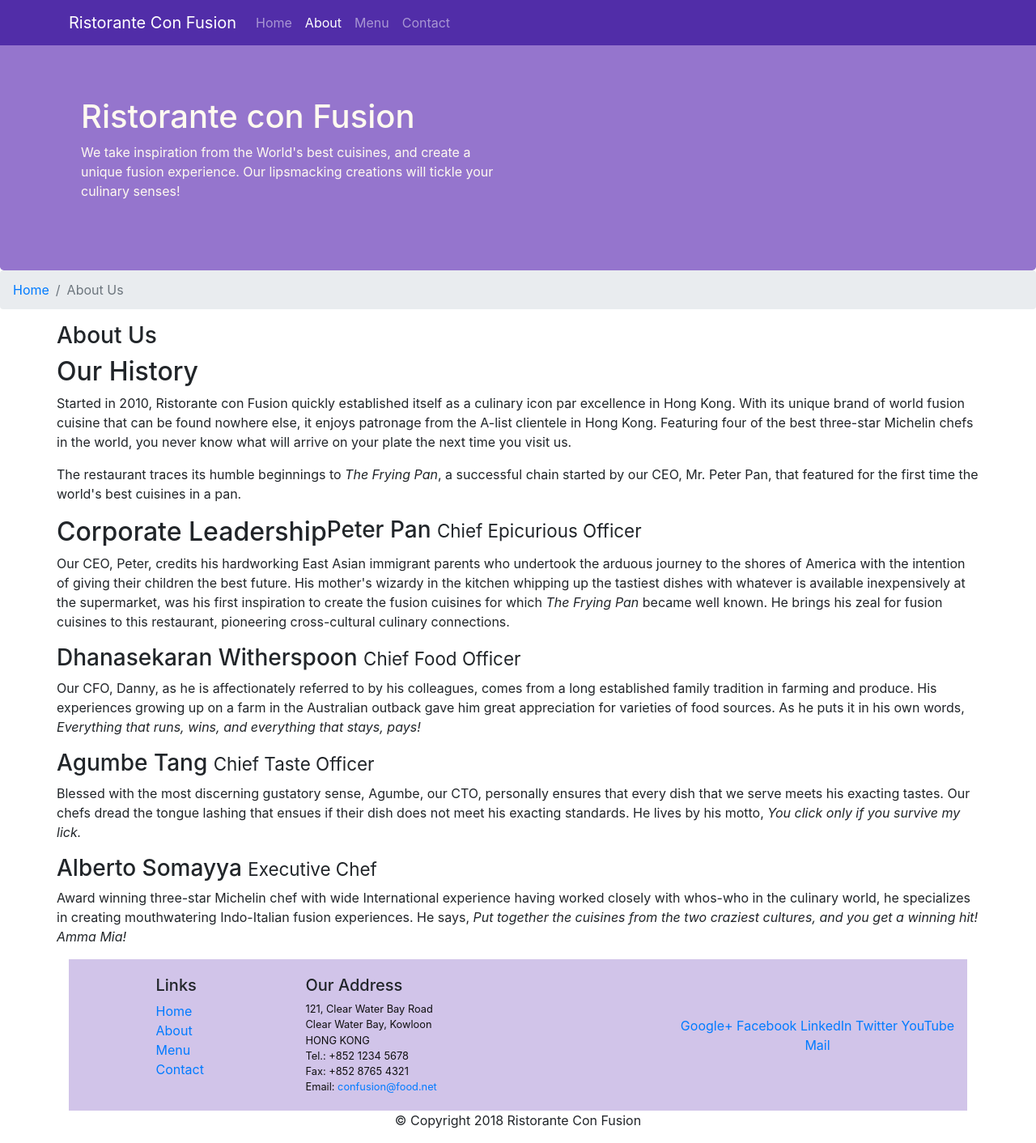
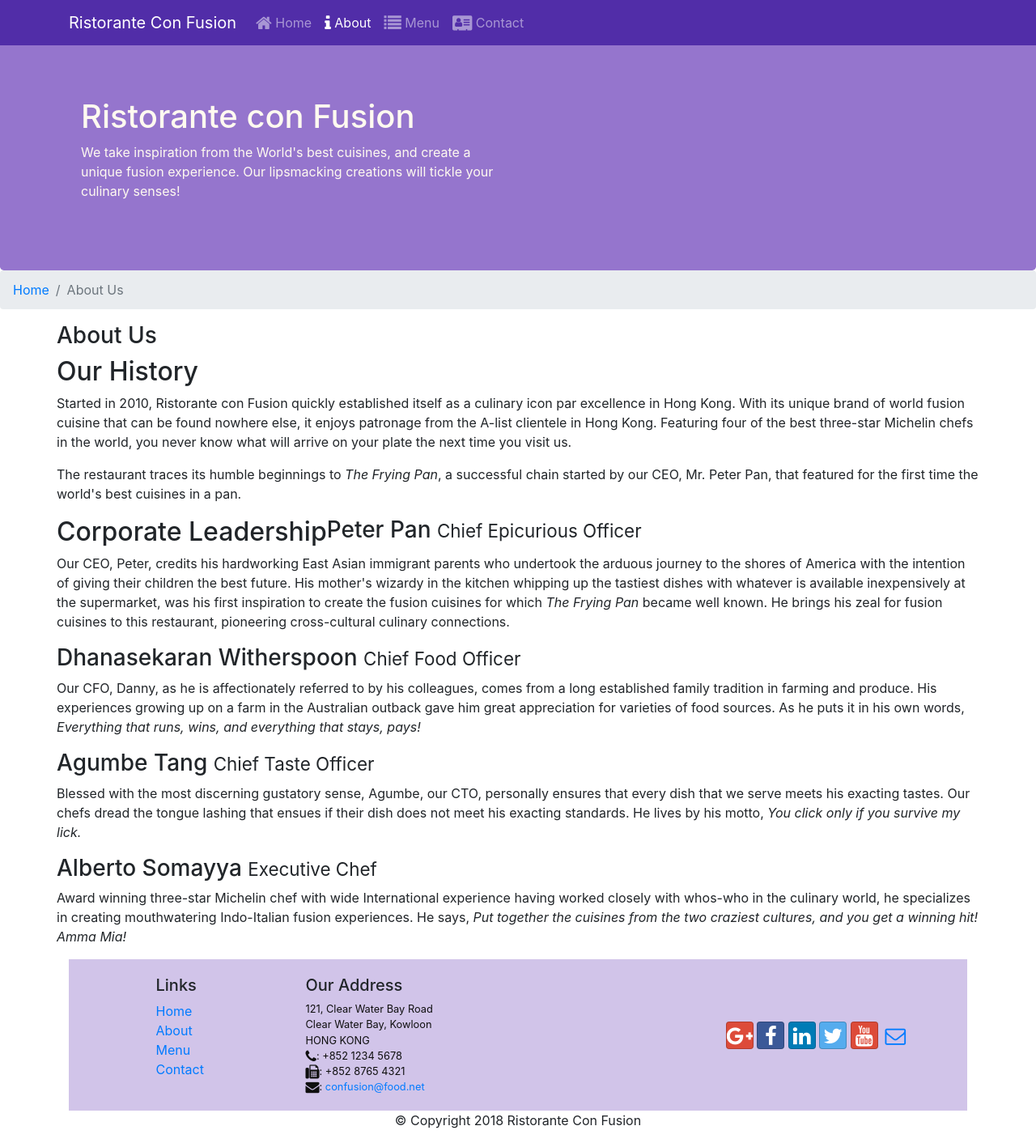
Before and after one commit to jkennedy07/conFusion, a website: page aboutus.html in a window 1280 px wide. Shown: the whole page at 81% size. Drawn offline with nearby package versions, Linux system fonts and the light colour scheme.

Commit message:
Icon Fonts

```diff
--- a/aboutus.html
+++ b/aboutus.html
@@ -8,7 +8,9 @@
     <meta http-equiv="x-ua-compatible" content="ie=edge">
     <!-- Bootstrap CSS -->
     <link rel="stylesheet" href="node_modules/bootstrap/dist/css/bootstrap.min.css">
-    <link href="css/styles.css" rel="stylesheet">
+    <link rel="stylesheet" href="css/styles.css">
+    <link rel="stylesheet" href="node_modules/font-awesome/css/font-awesome.min.css">
+    <link rel="stylesheet" href="node_modules/bootstrap-social/bootstrap-social.css">
 </head>
 
 <body>
@@ -21,10 +23,10 @@
          <a class="navbar-brand" href="./index.html">Ristorante Con Fusion</a>
          <div class="collapse navbar-collapse" id="Navbar">
                <ul class="navbar-nav mr-auto">
-                  <li class="nav-item"><a class="nav-link" href="./index.html">Home</a></li>
-                  <li class="nav-item active"><a class="nav-link" href="./aboutus.html">About</a></li>
-                  <li class="nav-item"><a class="nav-link" href="#">Menu</a></li>
-                  <li class="nav-item"><a class="nav-link" href="#">Contact</a></li>
+                  <li class="nav-item"><a class="nav-link" href="./index.html"><span class="fa fa-home fa-lg"></span> Home</a></li>
+                  <li class="nav-item active"><a class="nav-link" href="#"><span class="fa fa-info fa-lg"></span> About</a></li>
+                  <li class="nav-item"><a class="nav-link" href="#"><span class="fa fa-list fa-lg"></span> Menu</a></li>
+                  <li class="nav-item"><a class="nav-link" href="#"><span class="fa fa-address-card fa-lg"></span> Contact</a></li>
                </ul>
          </div>
       </div>
@@ -103,19 +105,19 @@
 		              121, Clear Water Bay Road<br>
 		              Clear Water Bay, Kowloon<br>
 		              HONG KONG<br>
-		              Tel.: +852 1234 5678<br>
-		              Fax: +852 8765 4321<br>
-		              Email: <a href="mailto:confusion@food.net">confusion@food.net</a>
+                    <i class="fa fa-phone fa-lg"></i>: +852 1234 5678<br>
+                    <i class="fa fa-fax fa-lg"></i>: +852 8765 4321<br>
+                    <i class="fa fa-envelope fa-lg"></i>: <a href="mailto:confusion@food.net">confusion@food.net</a>
 		           </address>
                 </div>
                 <div class="col-12 col-sm-4 align-self-center">
                     <div class="text-center">
-                        <a href="http://google.com/+">Google+</a>
-                        <a href="http://www.facebook.com/profile.php?id=">Facebook</a>
-                        <a href="http://www.linkedin.com/in/">LinkedIn</a>
-                        <a href="http://twitter.com/">Twitter</a>
-                        <a href="http://youtube.com/">YouTube</a>
-                        <a href="mailto:">Mail</a>
+                        <a class="btn btn-social-icon btn-google" href="http://google.com/+"><i class="fa fa-google-plus"></i></a>
+                        <a class="btn btn-social-icon btn-facebook" href="http://www.facebook.com/profile.php?id="><i class="fa fa-facebook"></i></a>
+                        <a class="btn btn-social-icon btn-linkedin" href="http://www.linkedin.com/in/"><i class="fa fa-linkedin"></i></a>
+                        <a class="btn btn-social-icon btn-twitter" href="http://twitter.com/"><i class="fa fa-twitter"></i></a>
+                        <a class="btn btn-social-icon btn-google" href="http://youtube.com/"><i class="fa fa-youtube"></i></a>
+                        <a class="btn btn-social-icon" href="mailto:"><i class="fa fa-envelope-o"></i></a> </div>
                     </div>
                 </div>
            </div>
```
Also changed, not shown: index.html (+16 -15 lines). Lines whose indentation alone changed are shown as unchanged.
